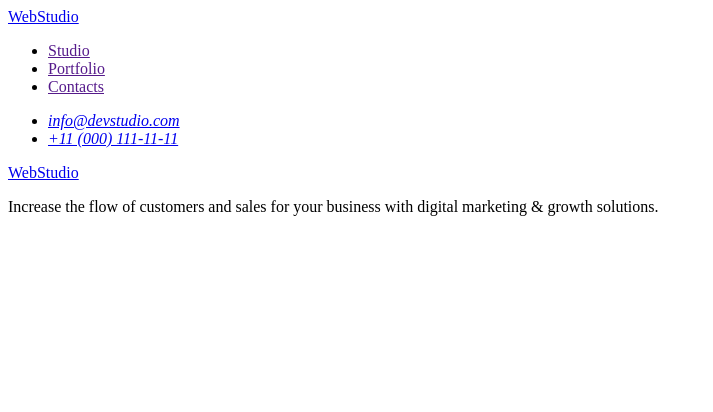
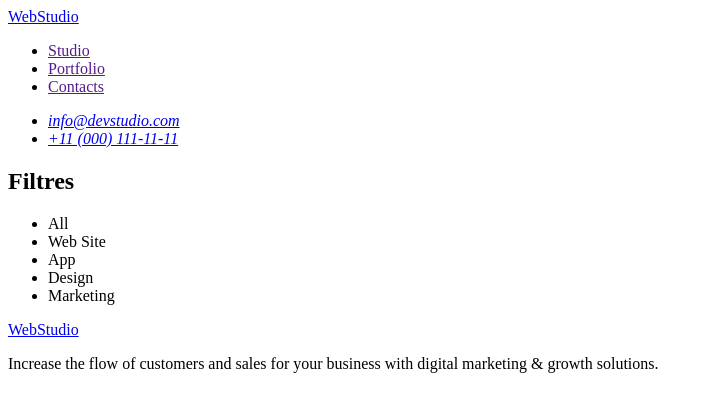
Before and after one commit to Artem199627/goit-markup-hw-02, a plain HTML site: page portfolio.html in a window 1280 px wide. Shown: the whole page, without its empty margins (0-713 px from the left). Drawn offline with Linux system fonts and the light colour scheme.

Commit message:
Update portfolio.html

```diff
--- a/portfolio.html
+++ b/portfolio.html
@@ -24,7 +24,16 @@
         </address>
     </header>
     <main>
-
+<section>
+        <h2>Filtres</h2>
+    <ul>
+        <li>All</li>
+        <li>Web Site</li>
+        <li>App</li>
+        <li>Design</li>
+        <li>Marketing</li>
+    </ul>
+</section>
     </main>
     <footer>
         <a href="./index.html">WebStudio</a>
```
